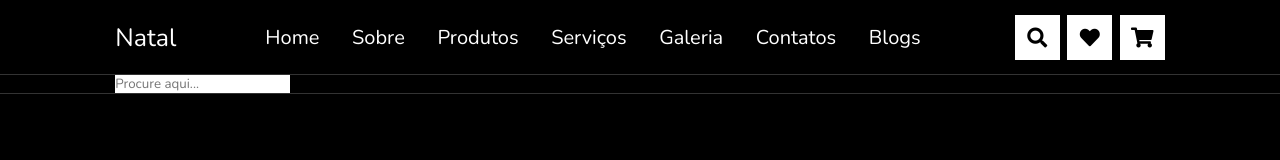
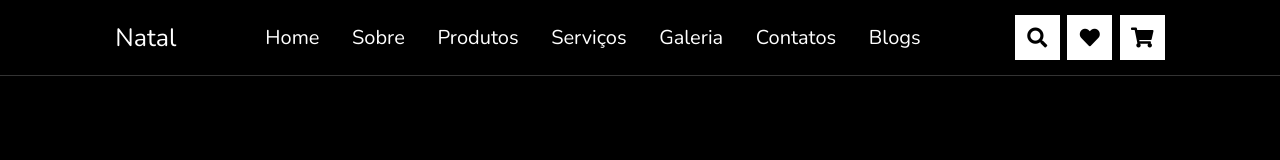
Before and after one commit to programer-Glei/Natal_Sonhos, a plain HTML site: page index.html in a window 1280 px wide. Drawn offline with nearby package versions, Linux system fonts and the light colour scheme.

Commit message:
proximo comit

```diff
--- a/css/estilo.scss
+++ b/css/estilo.scss
@@ -115,5 +115,29 @@ body{
         padding: 0 9%;
         border-top: $border;
         border-bottom: $border;
+        height: 6rem;
+        gap: 1rem;
+        clip-path: polygon(0 0, 100% 0, 100% 0, 0 0);
+
+        &.active{
+            clip-path: polygon(0 0, 100% 0, 100% 100%, 0 100%);
+        }
+
+        input{
+            width: 100%;
+            background: none;
+            color: $white;
+            font-size: 1.6rem;
+        }
+
+        label{
+            font-size: 2.5rem;
+            cursor: pointer;
+            color: $white;
+
+            &:hover{
+                color: $blue;
+            }
+        }
     }
 }
```
Also changed, not shown: css/estilo.css, 1 other file.
